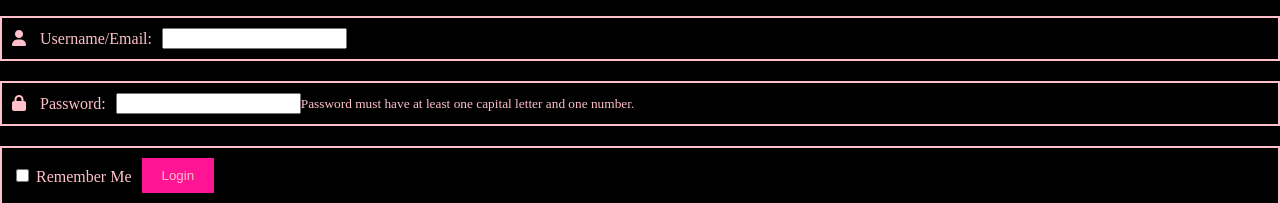
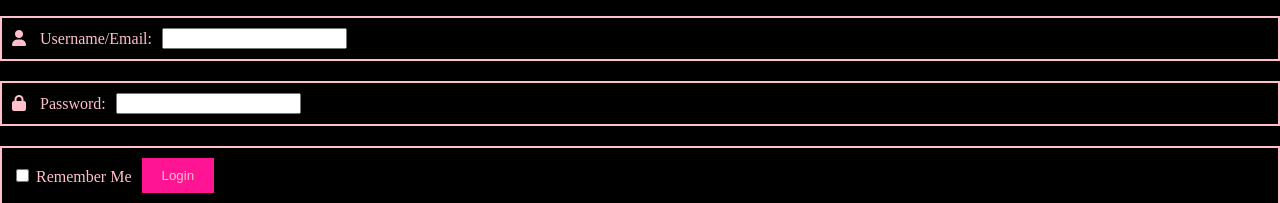
Before and after one commit to christabely/Login1, a plain HTML site: page index.html in a window 1280 px wide. Shown: the part 105-308 px from the top of the page. Drawn offline with Linux system fonts and the light colour scheme.

Commit message:
Update index.html

```diff
--- a/index.html
+++ b/index.html
@@ -26,7 +26,6 @@
             <i id="passwordIcon" class="fas fa-lock"></i> Password:
         </label>
         <input type="password" id="password" name="password" pattern="^(?=.*[A-Z])(?=.*\d).{8,}$" required>
-        <small>Password must have at least one capital letter and one number.</small>
     </div>
 
     <div id="loginContainer">
```
